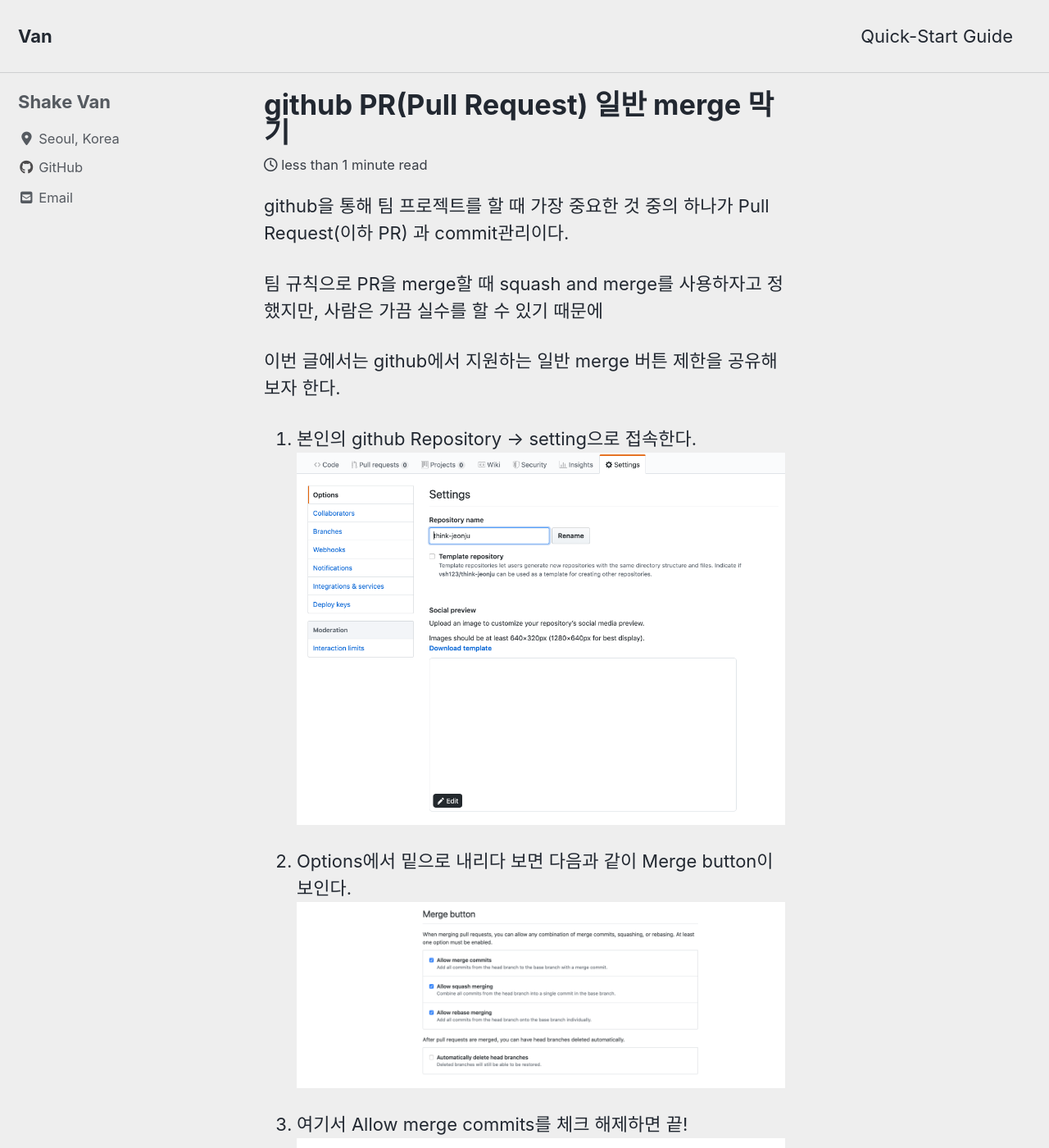
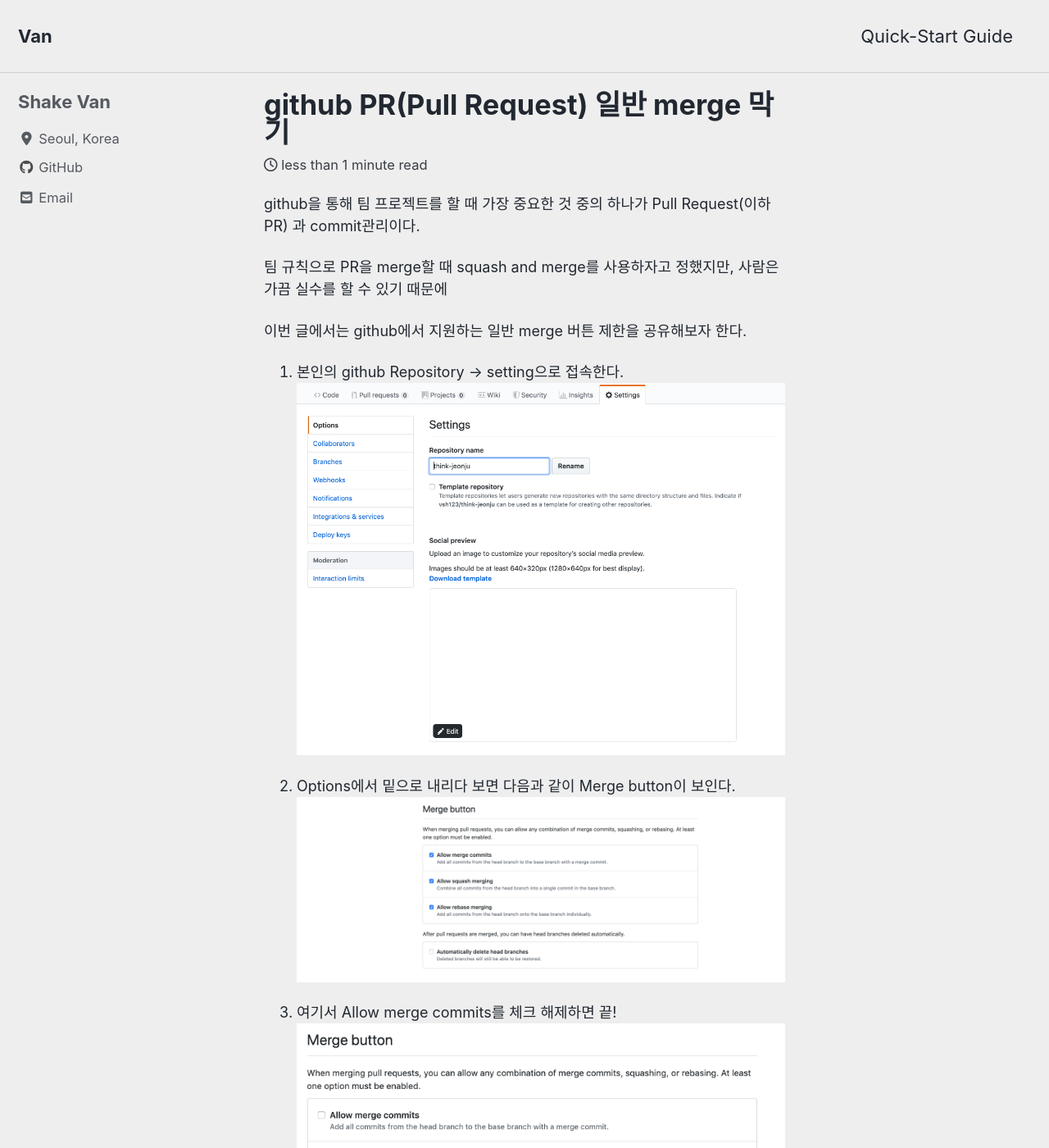
Before and after one commit to vsh123/vsh123.github.io, a Jekyll site: the page built from _posts/2019-08-24-github-PR-setting.md, in a window 1280 px wide and 1400 px high. Shown: the whole window at 82% size. Built offline with Jekyll 4.4.1, drawn with Linux system fonts in a browser that asks for light colours; cached includes are drawn as plain includes; nearby versions of some CDN libraries.

Commit message:
fix: 폰트 사이즈 변경

```diff
--- a/_sass/minimal-mistakes/_page.scss
+++ b/_sass/minimal-mistakes/_page.scss
@@ -75,7 +75,7 @@
   p,
   li,
   dl {
-    font-size: 1em;
+    font-size: 18px;
   }
 
   /* paragraph indents */
```
